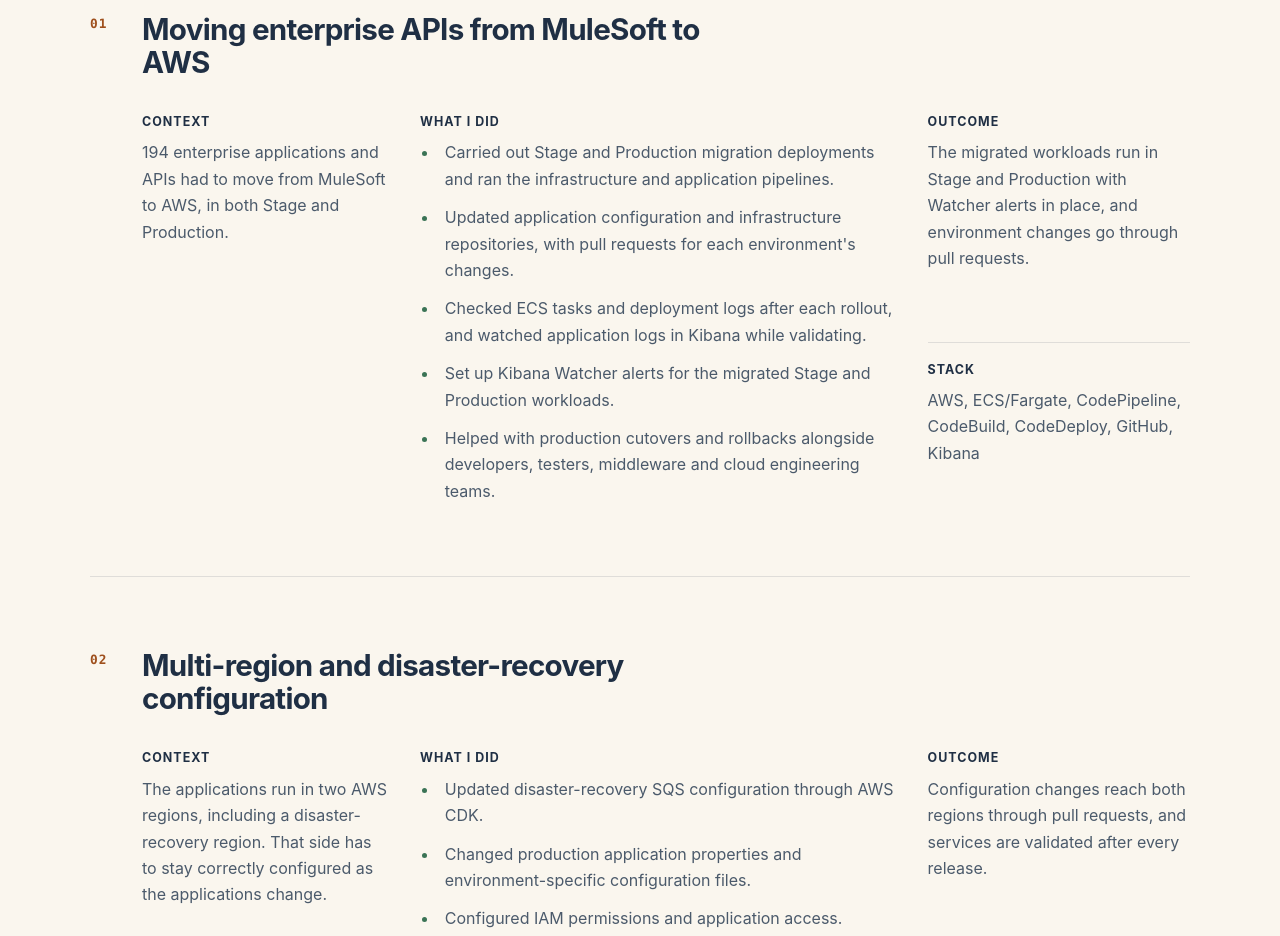
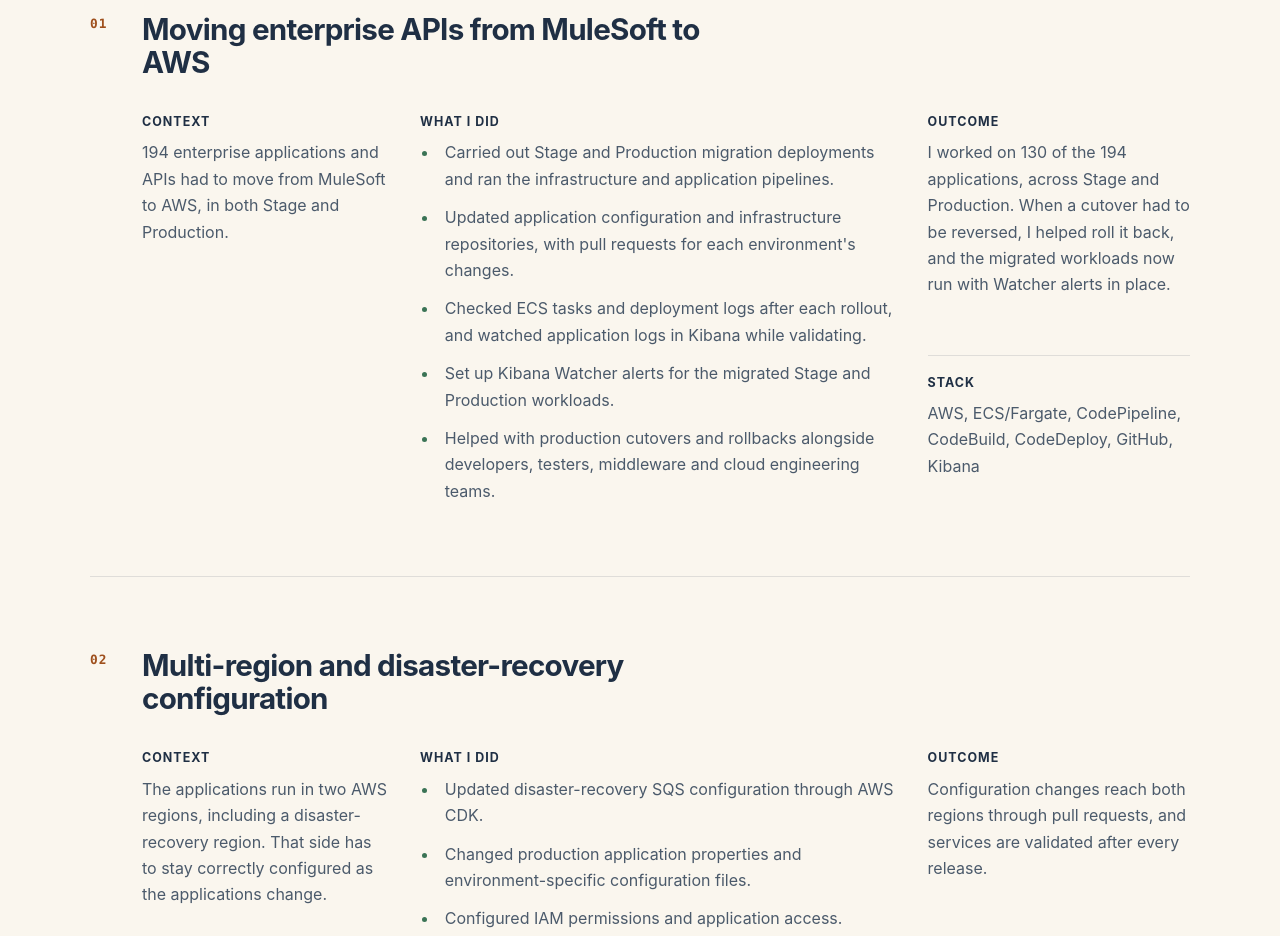
Before and after one commit to ramsrisaikotari/abhiram-portfolio, a React (Vite) app: page / in a window 1280 px wide. Shown: the part 2440-3376 px from the top of the page. Built offline with nearby package versions, Linux system fonts and the light colour scheme; a web font is replaced by a local one.

Commit message:
Iteration 110: clarify the migration case-study outcome

```diff
--- a/src/data/siteContent.ts
+++ b/src/data/siteContent.ts
@@ -62,7 +62,7 @@ export const selectedWork = {
         "Helped with production cutovers and rollbacks alongside developers, testers, middleware and cloud engineering teams.",
       ],
       outcome:
-        "The migrated workloads run in Stage and Production with Watcher alerts in place, and environment changes go through pull requests.",
+        "I worked on 130 of the 194 applications, across Stage and Production. When a cutover had to be reversed, I helped roll it back, and the migrated workloads now run with Watcher alerts in place.",
       stack:
         "AWS, ECS/Fargate, CodePipeline, CodeBuild, CodeDeploy, GitHub, Kibana",
     },
```
Also changed, not shown: 1 other file (tests, documents, lock files or other folders).
